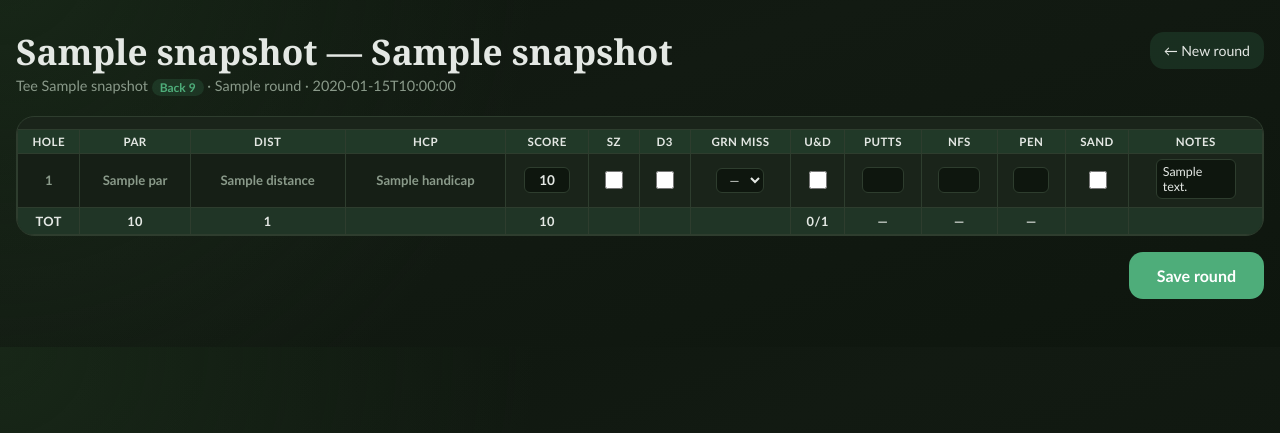
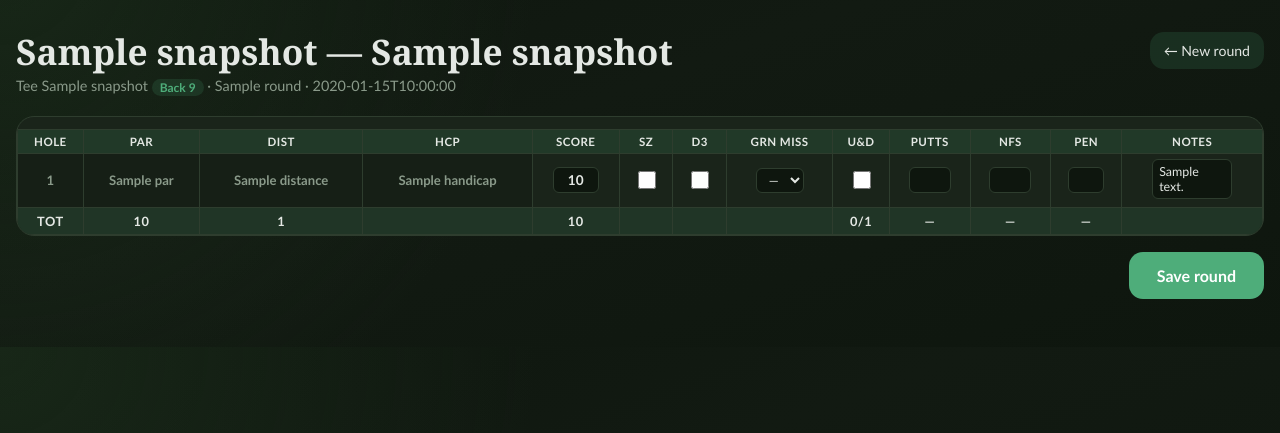
Before and after one commit to Brakjen/golf-scorecards, a FastAPI app: template src/golf_scorecards/templates/round_entry.html in a window 1280 px wide. Shown: the part 44-477 px from the top of the page. Run offline with FastAPI, Linux system fonts and the light colour scheme; the template is opened without the code that fills it: most values are stand-ins (such as "Sample title", 1, 10 or a date in 2020).

Commit message:
fix: remove Sand column from round entry and detail views

```diff
--- a/src/golf_scorecards/templates/round_entry.html
+++ b/src/golf_scorecards/templates/round_entry.html
@@ -36,7 +36,6 @@
             <th class="col-putts">Putts</th>
             <th class="col-pen">NFS</th>
             <th class="col-pen">Pen</th>
-            <th class="col-check">Sand</th>
             <th class="col-notes">Notes</th>
           </tr>
         </thead>
@@ -44,7 +43,7 @@
           {% for hole in round.holes %}
           {% if hole.hole_number == 10 and round.holes_played == '18' %}
           <tr class="turn-row">
-            <td colspan="14">Turn</td>
+            <td colspan="13">Turn</td>
           </tr>
           {% endif %}
           <tr>
@@ -94,10 +93,6 @@
                      min="0" max="10" class="input-num input-pen">
             </td>
             <td>
-              <input type="checkbox" name="sand_{{ hole.hole_number }}" value="1"
-                     tabindex="0" {% if hole.sand_save %}checked{% endif %}>
-            </td>
-            <td>
               <textarea name="notes_{{ hole.hole_number }}"
                         class="input-notes" placeholder="…"
                         rows="1">{{ hole.notes or '' }}</textarea>
@@ -119,7 +114,6 @@
             <th id="tot-putts">—</th>
             <th id="tot-nfs">—</th>
             <th id="tot-pen">—</th>
-            <th></th>
             <th></th>
           </tr>
         </tfoot>
```
Also changed, not shown: src/golf_scorecards/templates/round_detail.html (+3 -6 lines).
